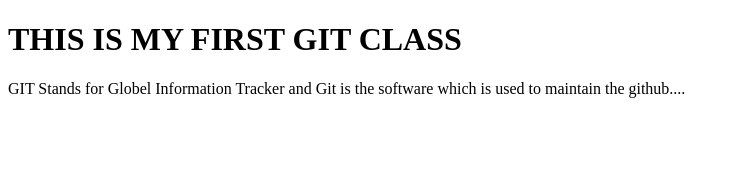
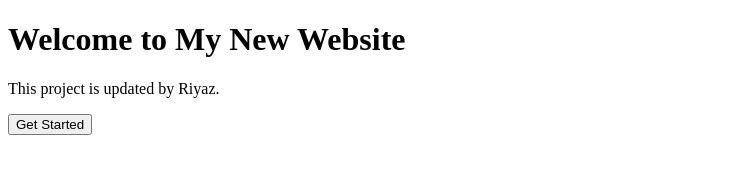
Before and after one commit to sharukshaik2004-cmd/git, a plain HTML site: page index.html in a window 1280 px wide. Shown: the whole page, without its empty margins (0-740 px from the left). Drawn offline with Linux system fonts and the light colour scheme.

Commit message:
Modified Project Source Code

```diff
--- a/index.html
+++ b/index.html
@@ -6,7 +6,8 @@
     <title>Document</title>
 </head>
 <body>
-    <h1>THIS IS MY FIRST GIT CLASS</h1>
-    <p> GIT Stands for Globel Information Tracker and Git is the software which is used to maintain the github....</p>
+    <h1>Welcome to My New Website</h1>
+<p>This project is updated by Riyaz.</p>
+<button>Get Started</button>
 </body>
 </html>
```
Also changed, not shown: 1 other file.
